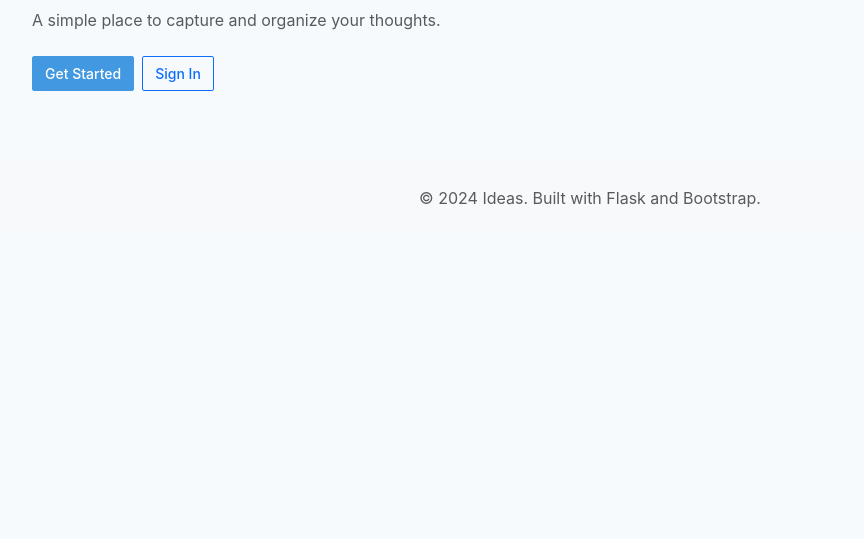
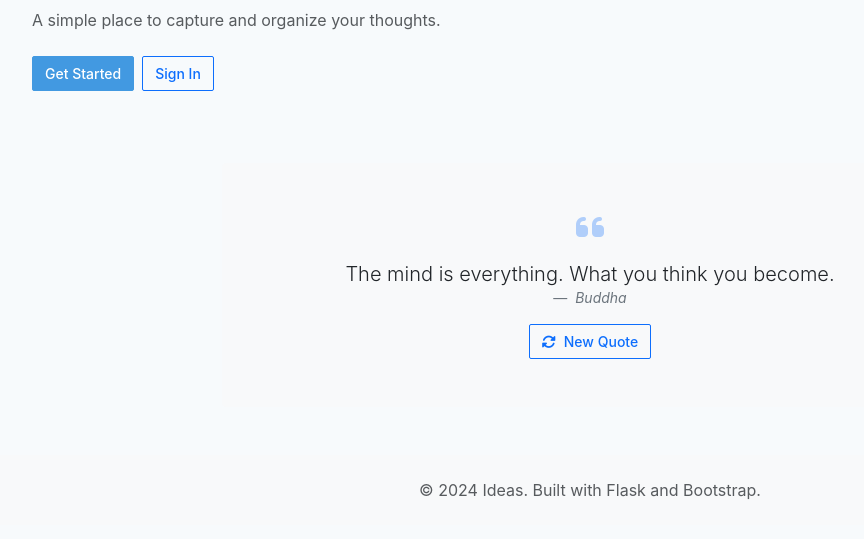
Before and after one commit to pmckinstry/ideas, a Flask app: page / in a window 1280 px wide. Shown: the part 140-679 px from the top of the page, without its empty margins (50-914 px from the left). Run offline with Flask 3, Linux system fonts and the light colour scheme.

Commit message:
Add inspirational quote to home page Fix delete thought button

```diff
--- a/app/main/routes.py
+++ b/app/main/routes.py
@@ -1,3 +1,5 @@
+import random
+
 from flask import flash, jsonify, redirect, render_template, request, url_for
 from flask_login import current_user, login_required
 
@@ -15,10 +17,80 @@ from app.models import (
 )
 
 
+def get_random_inspirational_quote():
+    """Get a random inspirational quote"""
+    quotes = [
+        {
+            "text": "The only way to do great work is to love what you do.",
+            "author": "Steve Jobs",
+        },
+        {
+            "text": "Innovation distinguishes between a leader and a follower.",
+            "author": "Steve Jobs",
+        },
+        {
+            "text": "Your time is limited, don't waste it living someone else's life.",
+            "author": "Steve Jobs",
+        },
+        {
+            "text": "The future belongs to those who believe in the beauty of their dreams.",
+            "author": "Eleanor Roosevelt",
+        },
+        {
+            "text": "Success is not final, failure is not fatal: it is the courage to continue that counts.",
+            "author": "Winston Churchill",
+        },
+        {
+            "text": "The mind is everything. What you think you become.",
+            "author": "Buddha",
+        },
+        {
+            "text": "The best way to predict the future is to create it.",
+            "author": "Peter Drucker",
+        },
+        {
+            "text": "Don't watch the clock; do what it does. Keep going.",
+            "author": "Sam Levenson",
+        },
+        {
+            "text": "The only limit to our realization of tomorrow is our doubts of today.",
+            "author": "Franklin D. Roosevelt",
+        },
+        {
+            "text": "What you get by achieving your goals is not as important as what you become by achieving your goals.",
+            "author": "Zig Ziglar",
+        },
+        {
+            "text": "The greatest glory in living lies not in never falling, but in rising every time we fall.",
+            "author": "Nelson Mandela",
+        },
+        {
+            "text": "Life is what happens when you're busy making other plans.",
+            "author": "John Lennon",
+        },
+        {
+            "text": "The way to get started is to quit talking and begin doing.",
+            "author": "Walt Disney",
+        },
+        {
+            "text": "It is during our darkest moments that we must focus to see the light.",
+            "author": "Aristotle",
+        },
+        {
+            "text": "Whoever is happy will make others happy too.",
+            "author": "Anne Frank",
+        },
+    ]
+    return random.choice(quotes)
+
+
 @main_bp.route("/")
 def index():
     """Main page route"""
-    return render_template("main/index.html", title="Welcome to Ideas")
+    inspirational_quote = get_random_inspirational_quote()
+    return render_template(
+        "main/index.html", title="Welcome to Ideas", quote=inspirational_quote
+    )
 
 
 @main_bp.route("/about")
--- a/app/static/js/main.js
+++ b/app/static/js/main.js
@@ -137,6 +137,20 @@ document.addEventListener('DOMContentLoaded', function() {
         });
     });
 
+    // Handle delete thought buttons
+    document.addEventListener('click', function(e) {
+        if (e.target.closest('.delete-thought-btn')) {
+            e.preventDefault();
+            const button = e.target.closest('.delete-thought-btn');
+            const thoughtId = button.getAttribute('data-thought-id');
+            const thoughtTitle = button.getAttribute('data-thought-title');
+
+            if (thoughtId && thoughtTitle) {
+                DeleteConfirm.showModal(thoughtId, thoughtTitle);
+            }
+        }
+    });
+
     // Initialize tooltips if Bootstrap is available
     if (typeof bootstrap !== 'undefined') {
         const tooltipTriggerList = [].slice.call(document.querySelectorAll('[data-bs-toggle="tooltip"]'));
--- a/app/templates/main/index.html
+++ b/app/templates/main/index.html
@@ -32,6 +32,32 @@
     </div>
 </div>
 
-
+<!-- Inspirational Quote Section -->
+{% if quote %}
+<div class="container mt-5">
+    <div class="row">
+        <div class="col-lg-8 mx-auto">
+            <div class="card border-0 bg-light">
+                <div class="card-body text-center py-5">
+                    <div class="mb-3">
+                        <i class="fas fa-quote-left text-primary" style="font-size: 2rem; opacity: 0.3;"></i>
+                    </div>
+                    <blockquote class="blockquote mb-3">
+                        <p class="lead mb-0">{{ quote.text }}</p>
+                    </blockquote>
+                    <footer class="blockquote-footer">
+                        <cite title="Source Title">{{ quote.author }}</cite>
+                    </footer>
+                    <div class="mt-3">
+                        <button class="btn btn-outline-primary btn-sm" onclick="location.reload()">
+                            <i class="fas fa-sync-alt me-2"></i>New Quote
+                        </button>
+                    </div>
+                </div>
+            </div>
+        </div>
+    </div>
+</div>
+{% endif %}
 
 {% endblock %}
--- a/app/templates/main/thoughts/list.html
+++ b/app/templates/main/thoughts/list.html
@@ -94,8 +94,8 @@
                        class="btn btn-outline-secondary btn-sm" title="Edit">
                         <i class="fas fa-edit"></i>
                     </a>
-                    <button type="button" class="btn btn-outline-danger btn-sm" title="Delete"
-                            onclick="DeleteConfirm.showModal({{ thought.id|tojson }}, {{ thought.title|tojson }})">
+                    <button type="button" class="btn btn-outline-danger btn-sm delete-thought-btn" title="Delete"
+                            data-thought-id="{{ thought.id }}" data-thought-title="{{ thought.title|e }}">
                         <i class="fas fa-trash"></i>
                     </button>
                 </div>
--- a/run.py
+++ b/run.py
@@ -18,13 +18,17 @@ app = create_app()
 @app.errorhandler(404)
 def not_found(error):
     """404 error handler"""
-    return app.send_static_file("404.html"), 404
+    from flask import render_template
+
+    return render_template("404.html"), 404
 
 
 @app.errorhandler(500)
 def internal_error(error):
     """500 error handler"""
-    return app.send_static_file("500.html"), 500
+    from flask import render_template
+
+    return render_template("500.html"), 500
 
 
 if __name__ == "__main__":
```
